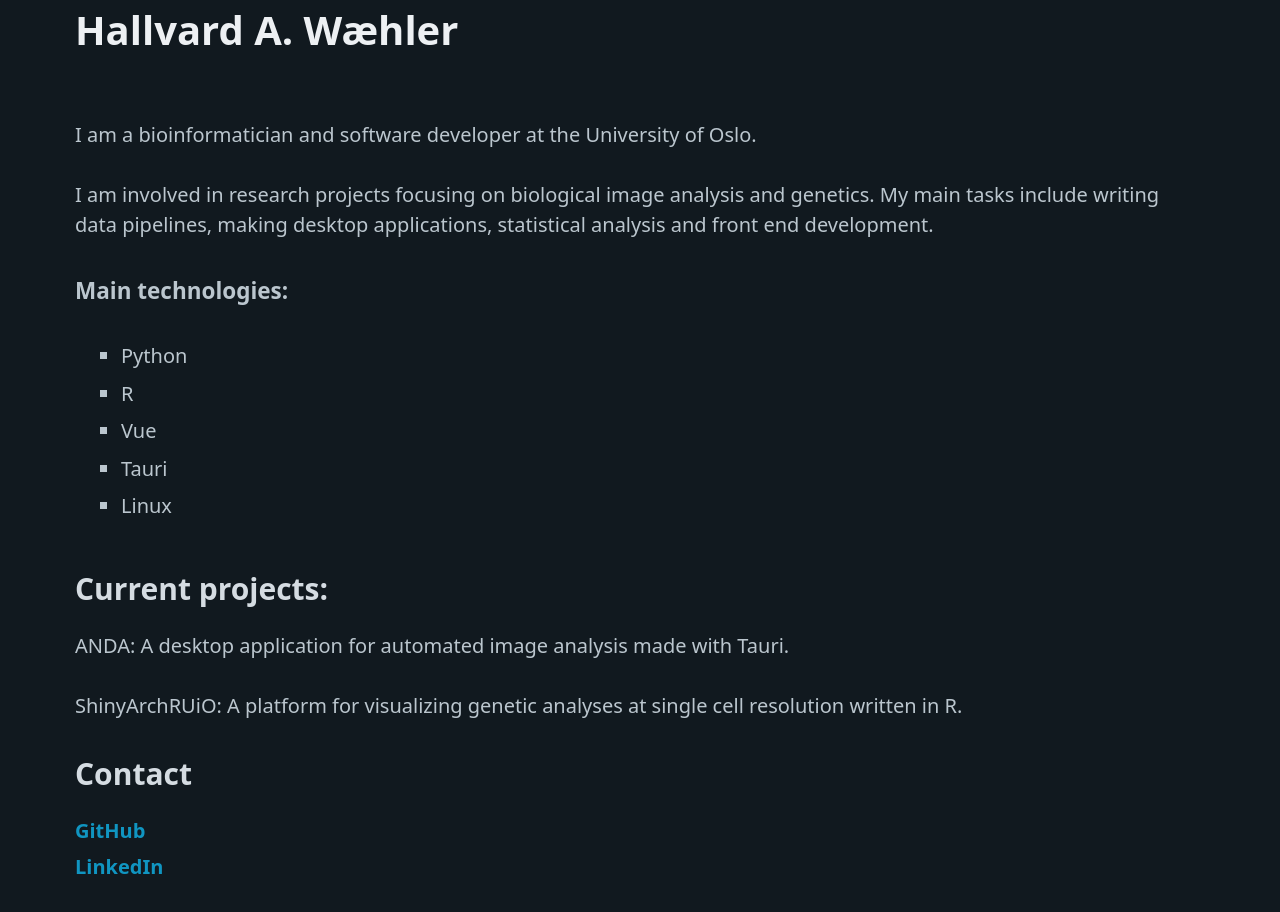
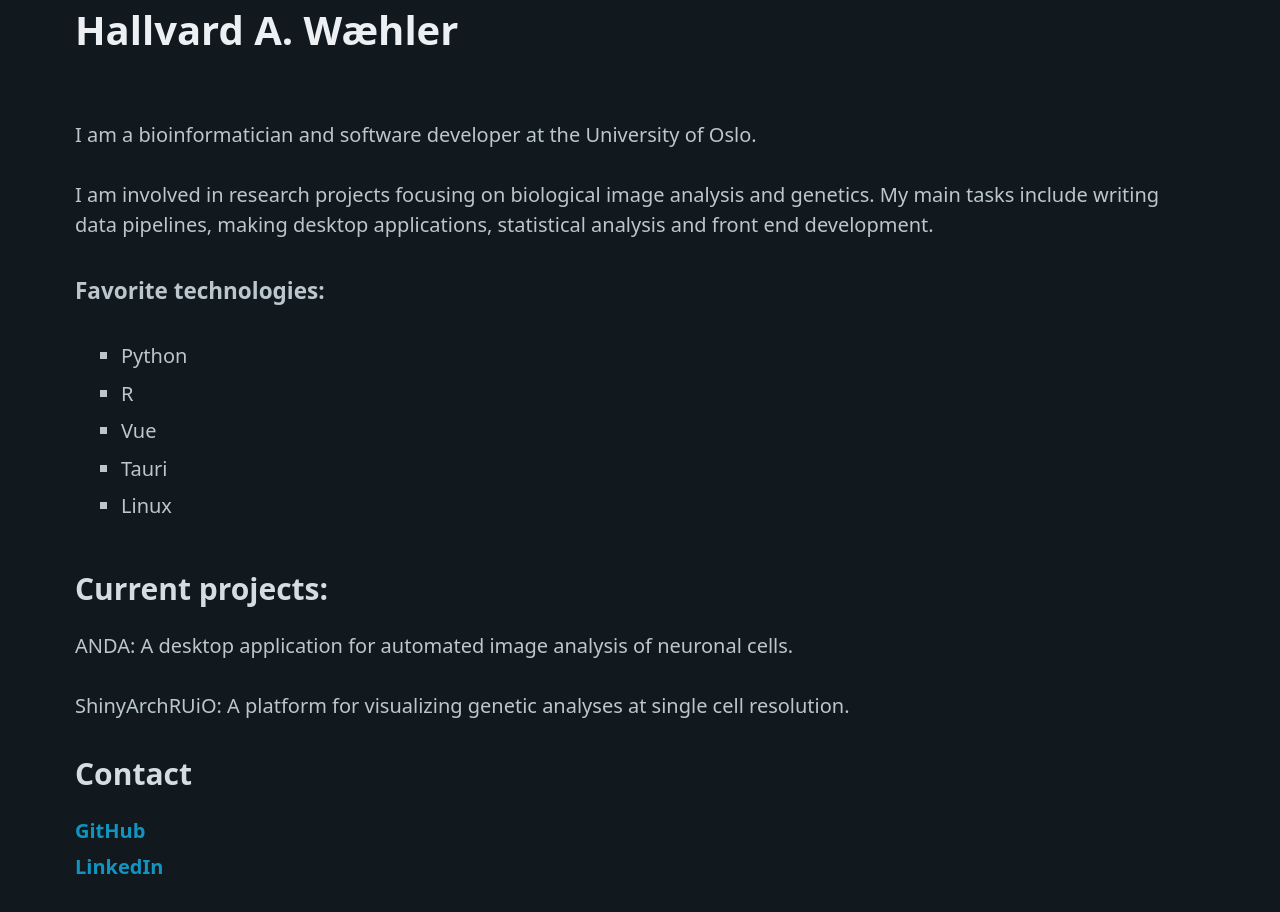
Before and after one commit to hallvaaw/homepage, a Vue app: page / in a window 1280 px wide. Built offline with nearby package versions, Linux system fonts and the light colour scheme.

Commit message:
small updates

```diff
--- a/src/App.vue
+++ b/src/App.vue
@@ -1,9 +1,9 @@
 <template>
     <main class="container">
-        <h1 styl>Hallvard A. Wæhler</h1>
+        <h1>Hallvard A. Wæhler</h1>
         <p>I am a bioinformatician and software developer at the University of Oslo.</p>
         <p>I am involved in research projects focusing on biological image analysis and genetics. My main tasks include writing data pipelines, making desktop applications, statistical analysis and front end development.</p>
-        <h5>Main technologies:</h5>
+        <h5>Favorite technologies:</h5>
         <ul style="margin-left: 26px;">
            <li>Python</li>
            <li>R</li>
@@ -12,8 +12,8 @@
            <li>Linux</li>
         </ul>
         <h3 style="margin-bottom: 20px;">Current projects:</h3>
-        <p>ANDA: A desktop application for automated image analysis made with Tauri.</p>
-        <p>ShinyArchRUiO: A platform for visualizing genetic analyses at single cell resolution written in R.</p>
+        <p>ANDA: A desktop application for automated image analysis of neuronal cells.</p>
+        <p>ShinyArchRUiO: A platform for visualizing genetic analyses at single cell resolution.</p>
     </main>
     <footer class="container">
         <h3 style="margin-bottom: 20px;">Contact</h3>
```
